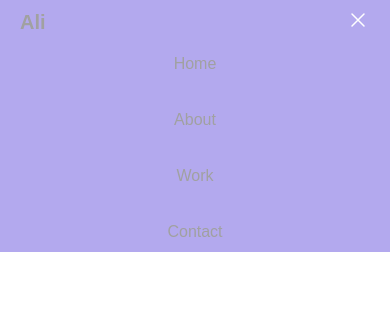
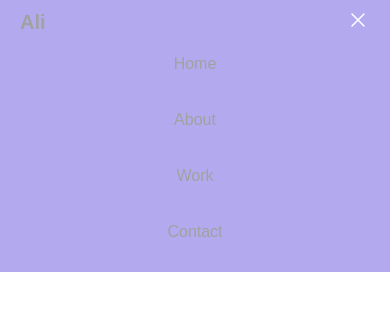
Before and after one commit to imrulhassanemon/My-Porfolio, a React (Vite) app: page / in a window 390 px wide. Both pictures are taken after a click on the button 358 px from the left and 22 px from the top of the page. Shown: the top 310 px of the page. Built offline with nearby package versions, Linux system fonts and the light colour scheme.

Commit message:
added navbar transition

```diff
--- a/package.json
+++ b/package.json
@@ -15,6 +15,7 @@
     "daisyui": "^5.1.10",
     "localforage": "^1.10.0",
     "match-sorter": "^8.1.0",
+    "motion": "^12.23.22",
     "postcss": "^8.5.6",
     "react": "^19.1.1",
     "react-dom": "^19.1.1",
--- a/src/section/Navbar.jsx
+++ b/src/section/Navbar.jsx
@@ -1,6 +1,8 @@
 
+import { AnimatePresence } from 'motion/react'
 import React, { useState } from 'react'
 import { Link } from 'react-router-dom'
+import { motion } from "motion/react"
 
 
 
@@ -39,10 +41,17 @@ export default function Navbar() {
             <Navigation></Navigation>
           </nav>
         </div>
-        {isOpen && (<div className='block overflow-hidden text-center sm:hidden'>
-            <Navigation></Navigation>
-        </div>)}
       </div>
+          {open ? (<motion.div exit={{ opacity: 0 }}  className='block overflow-hidden text-center sm:hidden'
+          initial={{opacity:0, x: -10}}
+          animate={{opacity:1, x:0}}
+          style={{maxHeight: '100vh'}}
+          transition={{duration: 1}}
+          >
+            <nav className='pb-5'>
+              <Navigation></Navigation>
+            </nav>
+        </motion.div>) :''}
     </div>
   )
 }
```
Also changed, not shown: 1 other file (tests, documents, lock files or other folders).
